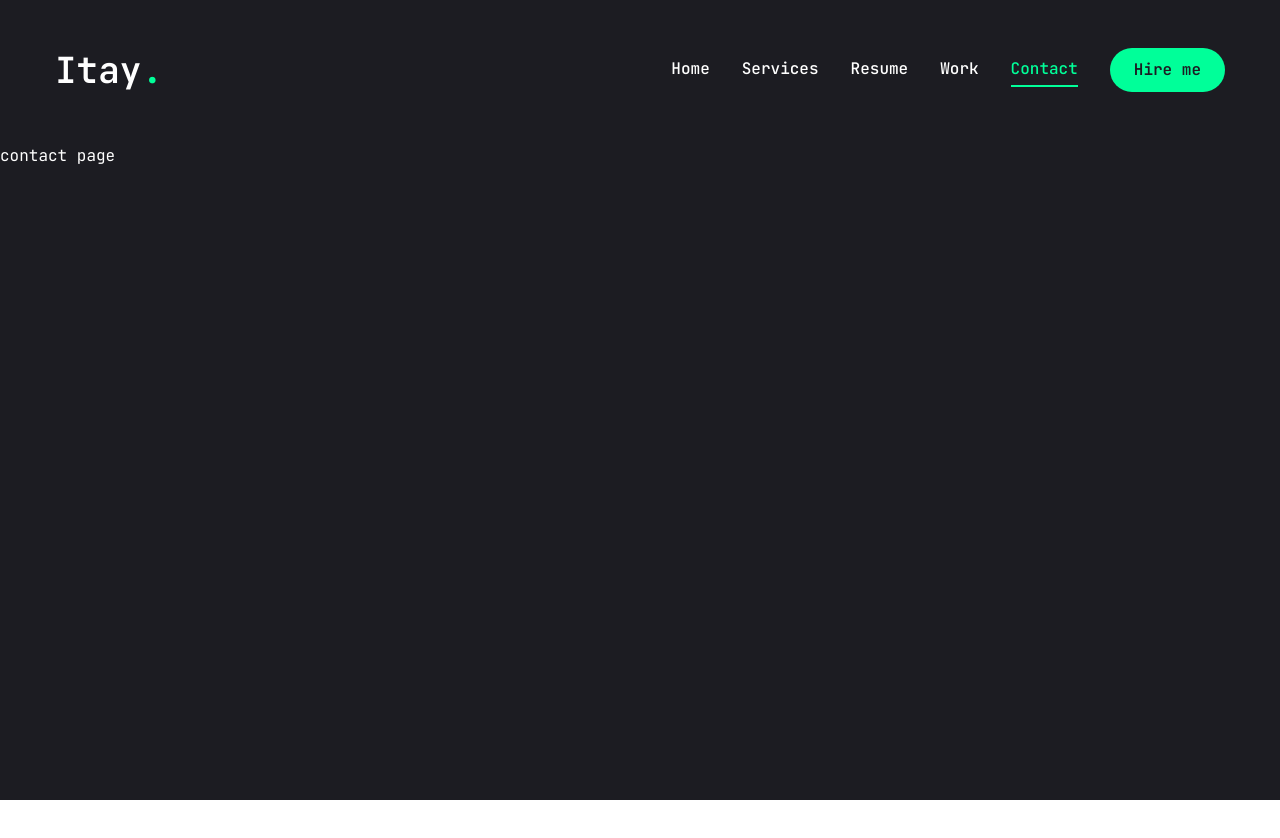
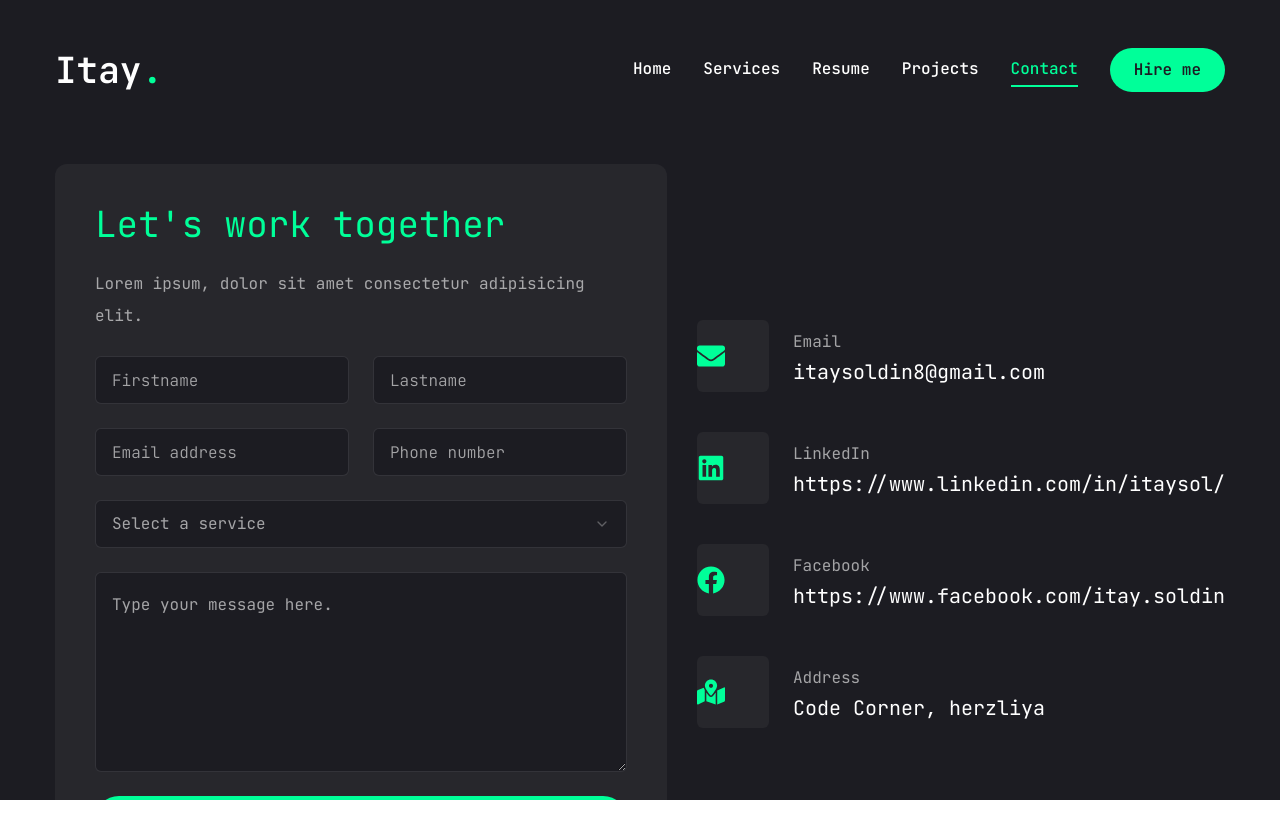
Before and after one commit to itays77/PersonalWebsite, a Next.js app: page /contact in a window 1280 px wide. Shown: the top 838 px of the page. Before the commit the page ends 800 px from the top, so only its background shows below. Built offline with nearby package versions, Linux system fonts and the light colour scheme.

Commit message:
FinishContact

```diff
--- a/app/contact/page.jsx
+++ b/app/contact/page.jsx
@@ -1,9 +1,117 @@
-import React from 'react'
+"use client";
+
+import { Button } from "../../components/ui/button";
+import { Input } from '../../components/ui/input';
+import { Textarea } from '../../components/ui/textarea';
+
+import {
+  Select,
+  SelectContent,
+  SelectGroup,
+  SelectItem,
+  SelectLabel,
+  SelectTrigger,
+  SelectValue,
+} from '../../components/ui/select';
+import { FaEnvelope, FaMapMarkedAlt, FaLinkedin, FaFacebook } from "react-icons/fa";
+
+const info = [
+  {
+    icon: <FaEnvelope />,
+    title: 'Email',
+    description: 'itaysoldin8@gmail.com',
+  },
+  {
+    icon: <FaLinkedin />,
+    title: 'LinkedIn',
+    description: 'https://www.linkedin.com/in/itaysol/',
+  },
+  {
+    icon: <FaFacebook />,
+    title: 'Facebook',
+    description: 'https://www.facebook.com/itay.soldin',
+  },
+
+  {
+    icon: <FaMapMarkedAlt />,
+    title: 'Address',
+    description: 'Code Corner, herzliya',
+  },
+];
+
+import { motion } from "framer-motion";
 
 const Contact = () => {
   return (
-    <div>contact page</div>
-  )
+    <motion.section
+      initial={{ opacity: 0 }}
+      animate={{
+        opacity: 1,
+        transition: { delay: 2.4, duration: 0.4, ease: 'easeIn' },
+      }}
+      className="py-6"
+    >
+      <div className="container mx-auto">
+        <div className="flex flex-col xl:flex-row gap-[30px]">
+          {/* form */}
+          <div className="xl:h-[54%] order-2 xl:order-none">
+            <form className="flex flex-col gap-6 p-10 bg-[#27272c] rounded-xl">
+              <h3 className="text-4xl text-accent">Let's work together</h3>
+              <p className="text-white/60">
+                Lorem ipsum, dolor sit amet consectetur adipisicing elit.
+              </p>
+              {/* input */}
+              <div className="grid grid-cols-1 md:grid-cols-2 gap-6">
+                <Input type="firstname" placeholder="Firstname" />
+                <Input type="lasttname" placeholder="Lastname" />
+                <Input type="email" placeholder="Email address" />
+                <Input type="phone" placeholder="Phone number" />
+              </div>
+              {/* select */}
+              <Select>
+                <SelectTrigger className="w-full">
+                  <SelectValue placeholder="Select a service" />
+                </SelectTrigger>
+                <SelectContent>
+                  <SelectGroup>
+                    <SelectLabel>Select a service</SelectLabel>
+                    <SelectItem value="fst">Full Stack</SelectItem>
+                    <SelectItem value="bst">Back End</SelectItem>
+                    <SelectItem value="wst">Web Development</SelectItem>
+                    <SelectItem value="ist">Interview</SelectItem>
+                  </SelectGroup>
+                </SelectContent>
+              </Select>
+              {/* textarea */}
+              <Textarea className="h-[200px]" placeholder="Type your message here." />
+              {/* button */}
+              <Button size="md" className="mx-w-40">
+                Send message
+              </Button>
+            </form>
+          </div>
+          {/* info */}
+          <div className="flex-1 flex items-center xl:justify-end order-1 xl:order-none mb-8 xl:mb-0">
+            <ul className="flex flex-col gap-10">
+              {info.map((item, index) => {
+                return (
+                  <li key="index" className="flex items-center gap-6">
+                    <div className="w-[52px] h-[52px] xl:w-[72px] xl:h-[72px] bg-[#27272c] text-accent rounded-md flex items-center">
+                      <div className="text-[28px]">{item.icon}</div>
+                    </div>
+                    <div className="flex-1">
+                      <p className="text-white/60">{item.title}</p>
+                      <h3 className="text-xl">{item.description}</h3>
+                    </div>
+                  </li>
+                );
+              })}
+            </ul>
+          </div>
+        </div>
+      </div>
+    </motion.section>
+  );
 }
 
 export default Contact
--- a/components/Nav.jsx
+++ b/components/Nav.jsx
@@ -17,7 +17,7 @@
     path: '/resume',
   },
   {
-    name: 'work',
+    name: 'projects',
     path: '/work',
   },
   {
--- a/components/ui/input.jsx
+++ b/components/ui/input.jsx
@@ -1,13 +1,13 @@
 import * as React from "react"
 
-import { cn } from "@/lib/utils"
+import { cn } from '../../lib/utils';
 
 const Input = React.forwardRef(({ className, type, ...props }, ref) => {
   return (
     (<input
       type={type}
       className={cn(
-        "flex h-10 w-full rounded-md border border-slate-200 bg-white px-3 py-2 text-sm ring-offset-white file:border-0 file:bg-transparent file:text-sm file:font-medium placeholder:text-slate-500 focus-visible:outline-none focus-visible:ring-2 focus-visible:ring-slate-950 focus-visible:ring-offset-2 disabled:cursor-not-allowed disabled:opacity-50 dark:border-slate-800 dark:bg-slate-950 dark:ring-offset-slate-950 dark:placeholder:text-slate-400 dark:focus-visible:ring-slate-300",
+        "flex h-[48px] rounded-md border border-white/10 focus:border-accent font-light bg-primary px-4 py-5 placeholder:text-white/60 outline-none",
         className
       )}
       ref={ref}
--- a/components/ui/select.jsx
+++ b/components/ui/select.jsx
@@ -4,7 +4,7 @@
 import * as SelectPrimitive from "@radix-ui/react-select"
 import { Check, ChevronDown, ChevronUp } from "lucide-react"
 
-import { cn } from "@/lib/utils"
+import { cn } from '../../lib/utils';
 
 const Select = SelectPrimitive.Root
 
@@ -16,7 +16,7 @@
   <SelectPrimitive.Trigger
     ref={ref}
     className={cn(
-      "flex h-10 w-full items-center justify-between rounded-md border border-slate-200 bg-white px-3 py-2 text-sm ring-offset-white placeholder:text-slate-500 focus:outline-none focus:ring-2 focus:ring-slate-950 focus:ring-offset-2 disabled:cursor-not-allowed disabled:opacity-50 [&>span]:line-clamp-1 dark:border-slate-800 dark:bg-slate-950 dark:ring-offset-slate-950 dark:placeholder:text-slate-400 dark:focus:ring-slate-300",
+      "flex h-[48px] w-full items-center justify-between rounded-md border border-white/10 bg-primary px-4 py-5 text-base text-white/60 placeholder:text-white/10 focus:border-accent outline-none",
       className
     )}
     {...props}>
@@ -54,7 +54,7 @@
     <SelectPrimitive.Content
       ref={ref}
       className={cn(
-        "relative z-50 max-h-96 min-w-[8rem] overflow-hidden rounded-md border border-slate-200 bg-white text-slate-950 shadow-md data-[state=open]:animate-in data-[state=closed]:animate-out data-[state=closed]:fade-out-0 data-[state=open]:fade-in-0 data-[state=closed]:zoom-out-95 data-[state=open]:zoom-in-95 data-[side=bottom]:slide-in-from-top-2 data-[side=left]:slide-in-from-right-2 data-[side=right]:slide-in-from-left-2 data-[side=top]:slide-in-from-bottom-2 dark:border-slate-800 dark:bg-slate-950 dark:text-slate-50",
+        "relative z-50 max-h-96 min-w-[8rem] overflow-hidden rounded-md border border-white/10 bg-primary text-white shadow-md data-[state=open]:animate-in data-[state=closed]:animate-out data-[state=closed]:fade-out-0 data-[state=open]:fade-in-0 data-[state=closed]:zoom-out-95 data-[state=open]:zoom-in-95 data-[side=bottom]:slide-in-from-top-2 data-[side=left]:slide-in-from-right-2 data-[side=right]:slide-in-from-left-2 data-[side=top]:slide-in-from-bottom-2 dark:border-slate-800 dark:bg-slate-950 dark:text-slate-50",
         position === "popper" &&
           "data-[side=bottom]:translate-y-1 data-[side=left]:-translate-x-1 data-[side=right]:translate-x-1 data-[side=top]:-translate-y-1",
         className
@@ -85,7 +85,7 @@
   <SelectPrimitive.Item
     ref={ref}
     className={cn(
-      "relative flex w-full cursor-default select-none items-center rounded-sm py-1.5 pl-8 pr-2 text-sm outline-none focus:bg-slate-100 focus:text-slate-900 data-[disabled]:pointer-events-none data-[disabled]:opacity-50 dark:focus:bg-slate-800 dark:focus:text-slate-50",
+      "relative flex w-full cursor-default select-none items-center rounded-sm py-1.5 pl-8 pr-2 text-sm outline-none focus:bg-accent focus:text-primary data-[disabled]:pointer-events-none data-[disabled]:opacity-50 dark:focus:bg-slate-800 dark:focus:text-slate-50",
       className
     )}
     {...props}>
--- a/components/ui/textarea.jsx
+++ b/components/ui/textarea.jsx
@@ -1,12 +1,12 @@
 import * as React from "react"
 
-import { cn } from "@/lib/utils"
+import { cn } from '../../lib/utils';
 
 const Textarea = React.forwardRef(({ className, ...props }, ref) => {
   return (
     (<textarea
       className={cn(
-        "flex min-h-[80px] w-full rounded-md border border-slate-200 bg-white px-3 py-2 text-sm ring-offset-white placeholder:text-slate-500 focus-visible:outline-none focus-visible:ring-2 focus-visible:ring-slate-950 focus-visible:ring-offset-2 disabled:cursor-not-allowed disabled:opacity-50 dark:border-slate-800 dark:bg-slate-950 dark:ring-offset-slate-950 dark:placeholder:text-slate-400 dark:focus-visible:ring-slate-300",
+        "flex min-h-[80px] w-full rounded-md border border-white/10 bg-primary px-4 py-5 text-base placeholder:text-white/60 focus-visible:outline-none focus-visible:ring-1 focus-visible:ring-accent focus-visible:ring-offset-0 disabled:cursor-not-allowed disabled:opacity-50",
         className
       )}
       ref={ref}
```
